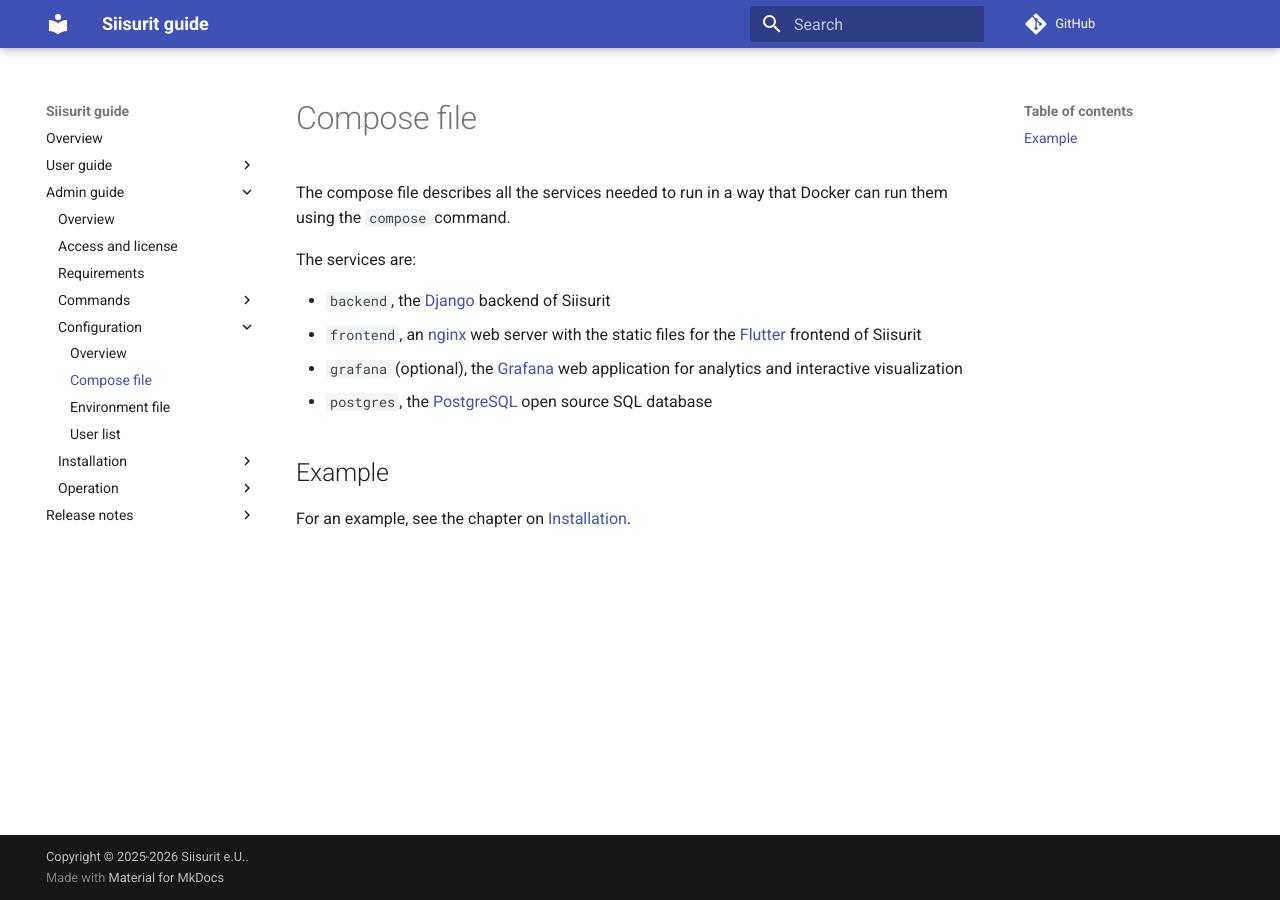
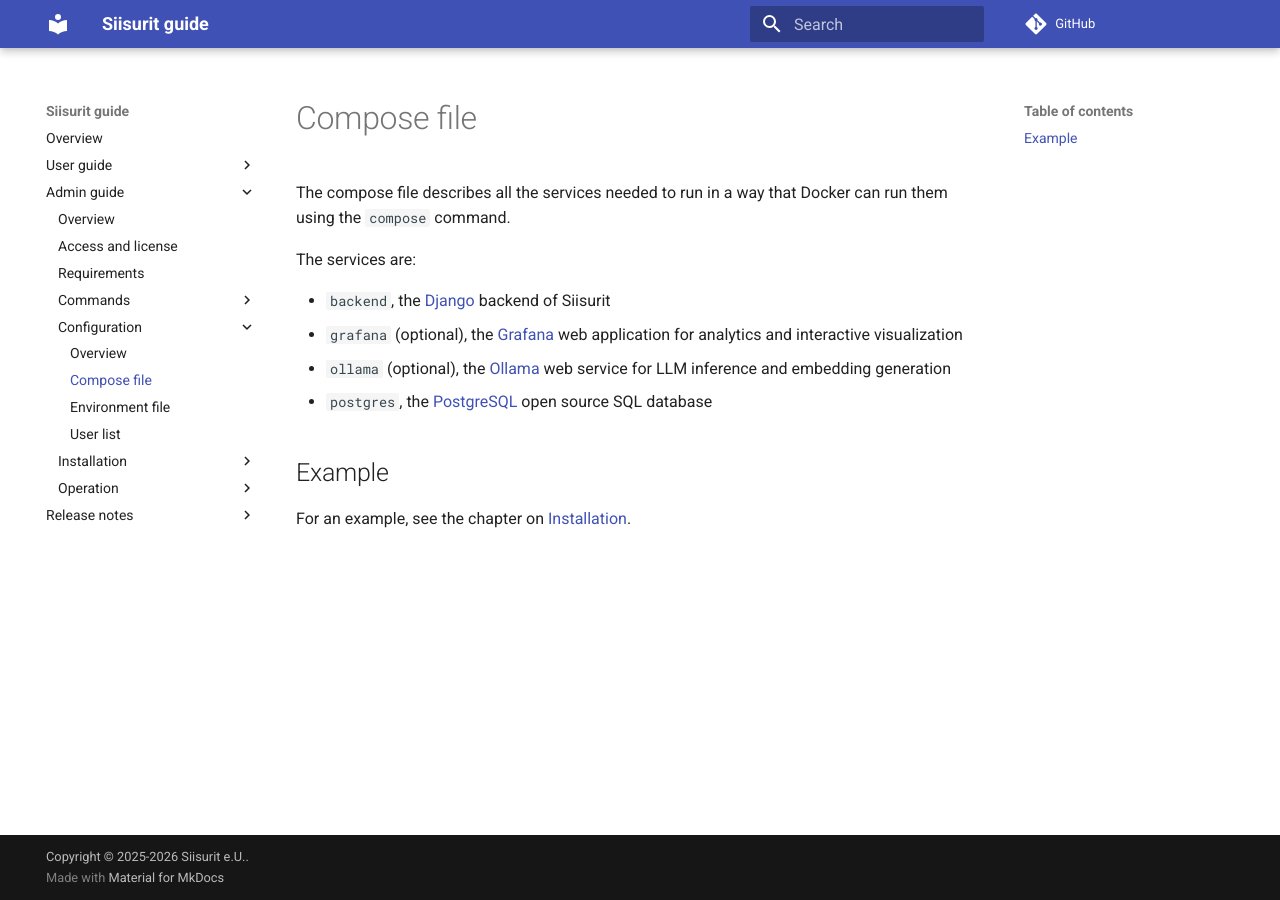
Before and after one commit to siisurit/siisurit_guide, an MkDocs documentation site: the page built from guide/admin/configuration/compose-file.md, in a window 1280 px wide. Built offline with MkDocs 1.6.1 and Material for MkDocs 9.7.7, drawn with Linux system fonts in a browser that asks for light colours; comment, search, counter and statistics services are not loaded.

Commit message:
#48 Improve documentation about Ollama

```diff
--- a/guide/admin/configuration/compose-file.md
+++ b/guide/admin/configuration/compose-file.md
@@ -5,8 +5,8 @@ The compose file describes all the services needed to run in a way that Docker c
 The services are:
 
 - `backend`, the [Django](https://www.djangoproject.com/) backend of Siisurit
-- `frontend`, an [nginx](https://nginx.org/) web server with the static files for the [Flutter](https://flutter.dev/) frontend of Siisurit
 - `grafana` (optional), the [Grafana](https://grafana.com/) web application for analytics and interactive visualization
+- `ollama` (optional), the [Ollama](https://ollama.com/) web service for LLM inference and embedding generation
 - `postgres`, the [PostgreSQL](https://www.postgresql.org/) open source SQL database
 
 ## Example
```
Also changed, not shown: guide/admin/installation/ollama.md (+1 -1 lines).
